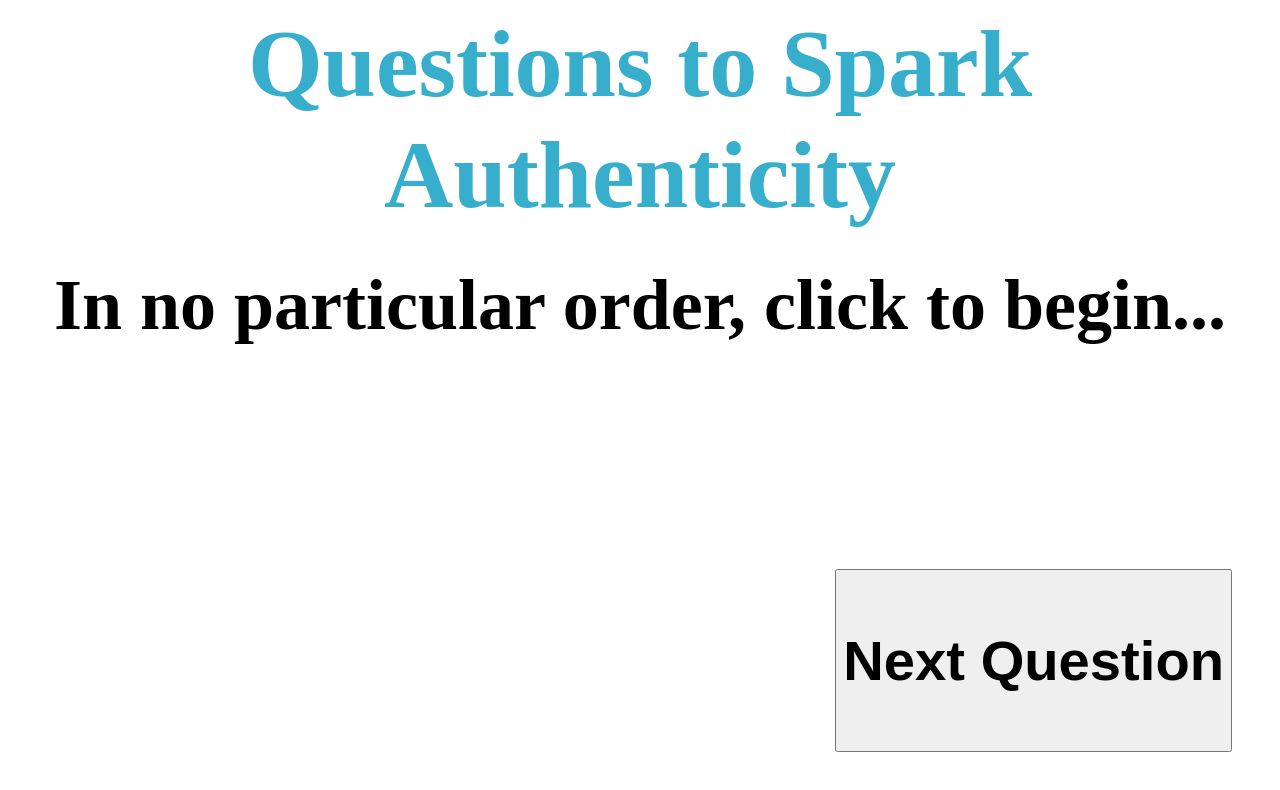
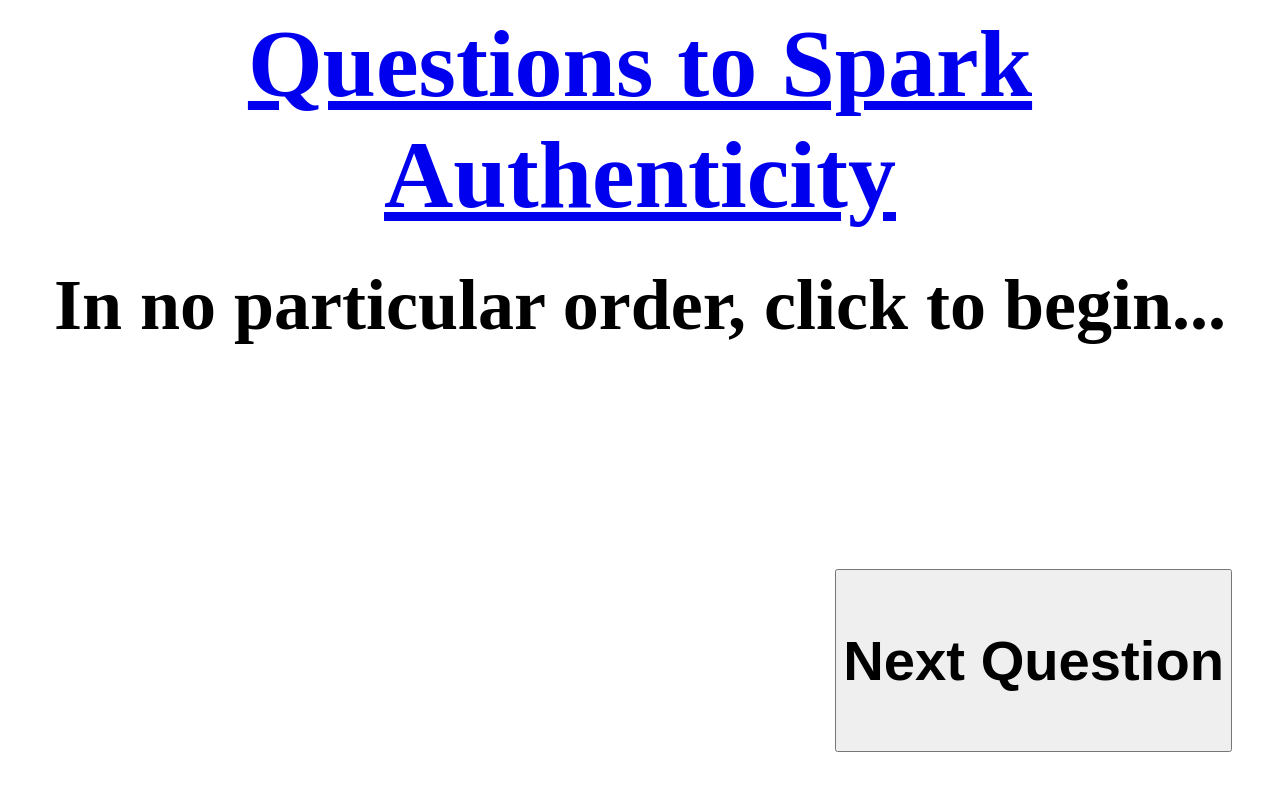
Before and after one commit to zencephalon/authenticity, a plain HTML site: page index.html in a window 1280 px wide. Drawn offline with nearby package versions, Linux system fonts and the light colour scheme.

Commit message:
Link to Steve

```diff
--- a/index.html
+++ b/index.html
@@ -122,7 +122,7 @@
     }
   </script>
   <body style="text-align: center; font-size: 3em;">
-    <h1 style="color: #36AECC; height: 2em;">Questions to Spark Authenticity</h1>
+    <h1 style="color: #36AECC; height: 2em;"><a href="https://medium.com/dating-meets-data/questions-to-spark-authenticity-bac0099f04a7">Questions to Spark Authenticity</a></h1>
     <h2 id="question-display">In no particular order, click to begin...</h2>
     <button id="next-question" onclick="nextQuestion()" style="font-size: 1em; position: absolute; bottom: 1em; right: 1em;"><h3>Next Question</h3></button>
   </body>
```
